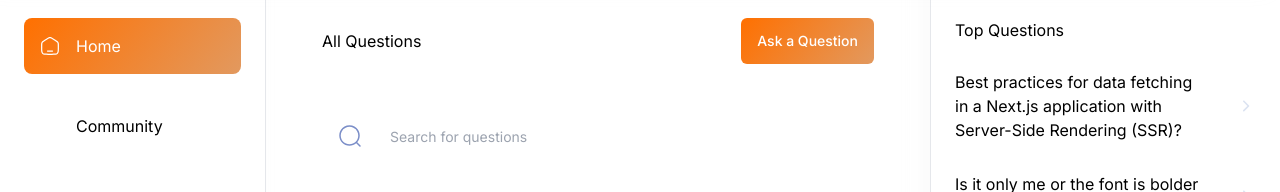
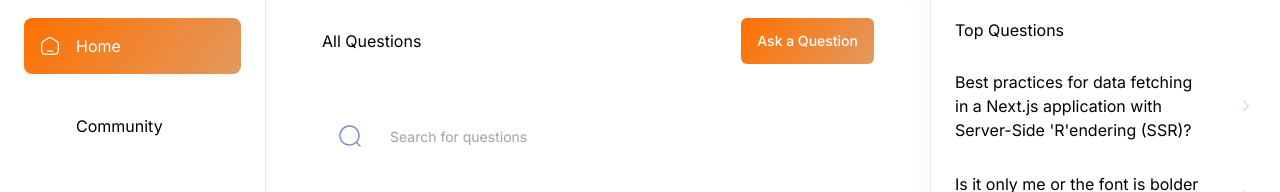
Before and after one commit to brahimbchel/stack-overflow_jsmasterypro-ultimate-nextjs, a Next.js app: page / in a window 1280 px wide. Shown: the part 126-318 px from the top of the page. Built offline with nearby package versions, Linux system fonts and the light colour scheme; no server answers; the database is empty.

Commit message:
for deployment , try 2

```diff
--- a/components/shared/RightSidebar.tsx
+++ b/components/shared/RightSidebar.tsx
@@ -5,21 +5,21 @@ import RenderTag from "./RenderTag";
 
 const hotQuestions = [
   {
-    _id: 1,
+    _id: '1',
     title:
-      "Best practices for data fetching in a Next.js application with Server-Side Rendering (SSR)?",
+      "Best practices for data fetching in a Next.js application with Server-Side 'R'endering (SSR)?",
   },
-  { _id: 2, title: "Is it only me or the font is bolder than necessary?" },
-  { _id: 3, title: "Can I get the course for free?" },
-  { _id: 4, title: "Redux Toolkit Not Updating State as Expected" },
-  { _id: 5, title: "Async/Await Function Not Handling Errors Properly" },
+  { _id: '2', title: "Is it only me or the font is bolder than necessary?" },
+  { _id: '3', title: "Can I get the course for free?" },
+  { _id: '4', title: "Redux Toolkit Not Updating State as Expected" },
+  { _id: '5', title: "Async/Await Function Not Handling Errors Properly" },
 ];
 const popularTags = [
-  { _id: 1, name: "javascript", totalQuestions: 5 },
-  { _id: 2, name: "react", totalQuestions: 5 },
-  { _id: 3, name: "vuejs", totalQuestions: 15 },
-  { _id: 4, name: "redux", totalQuestions: 2 },
-  { _id: 5, name: "next", totalQuestions: 10 },
+  { _id: '1', name: "javascript", totalQuestions: 5 },
+  { _id: '2', name: "react", totalQuestions: 5 },
+  { _id: '3', name: "vuejs", totalQuestions: 15 },
+  { _id: '4', name: "redux", totalQuestions: 2 },
+  { _id: '5', name: "next", totalQuestions: 10 },
 ];
 const RightSidebar = () => {
   return (
```
